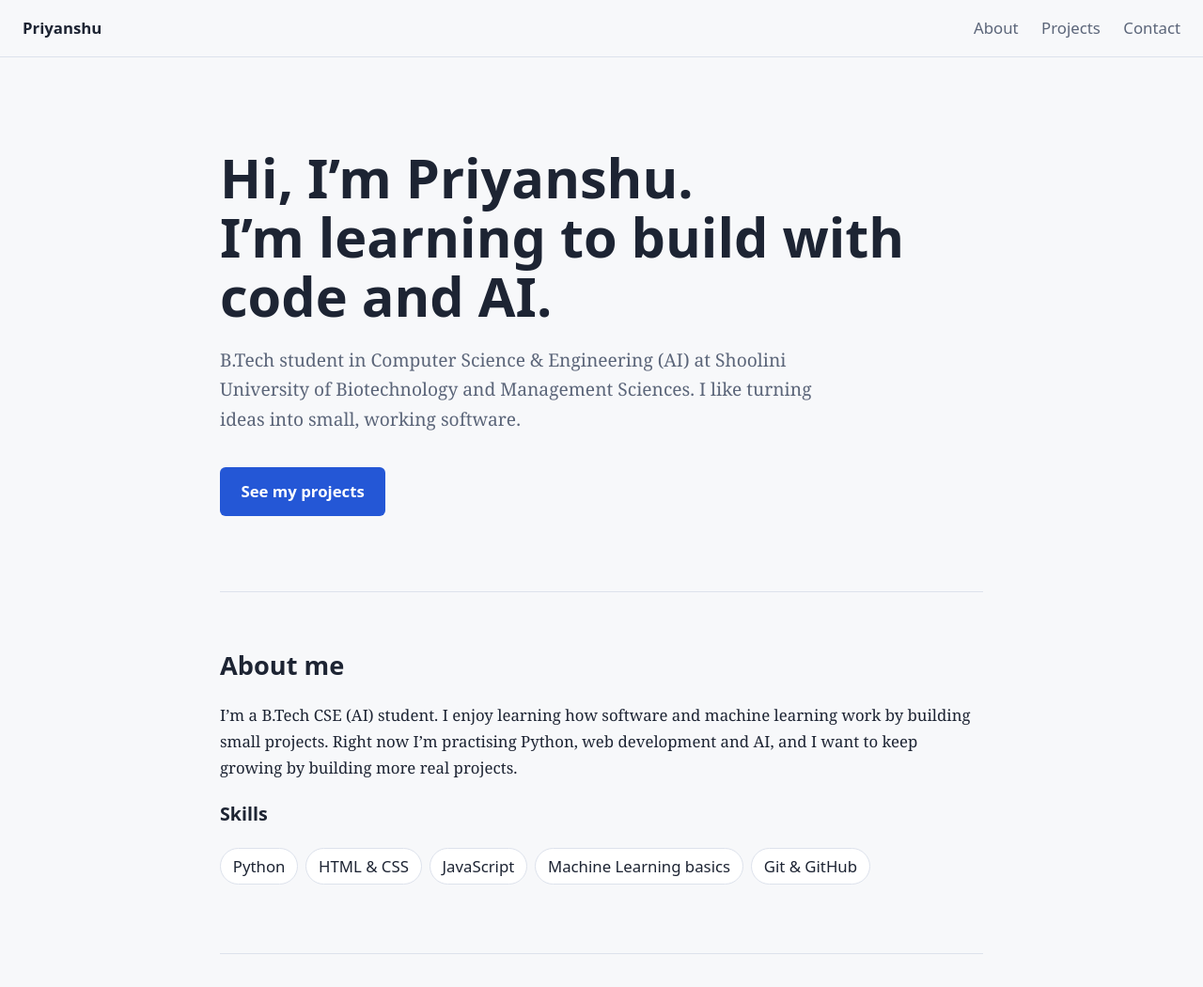
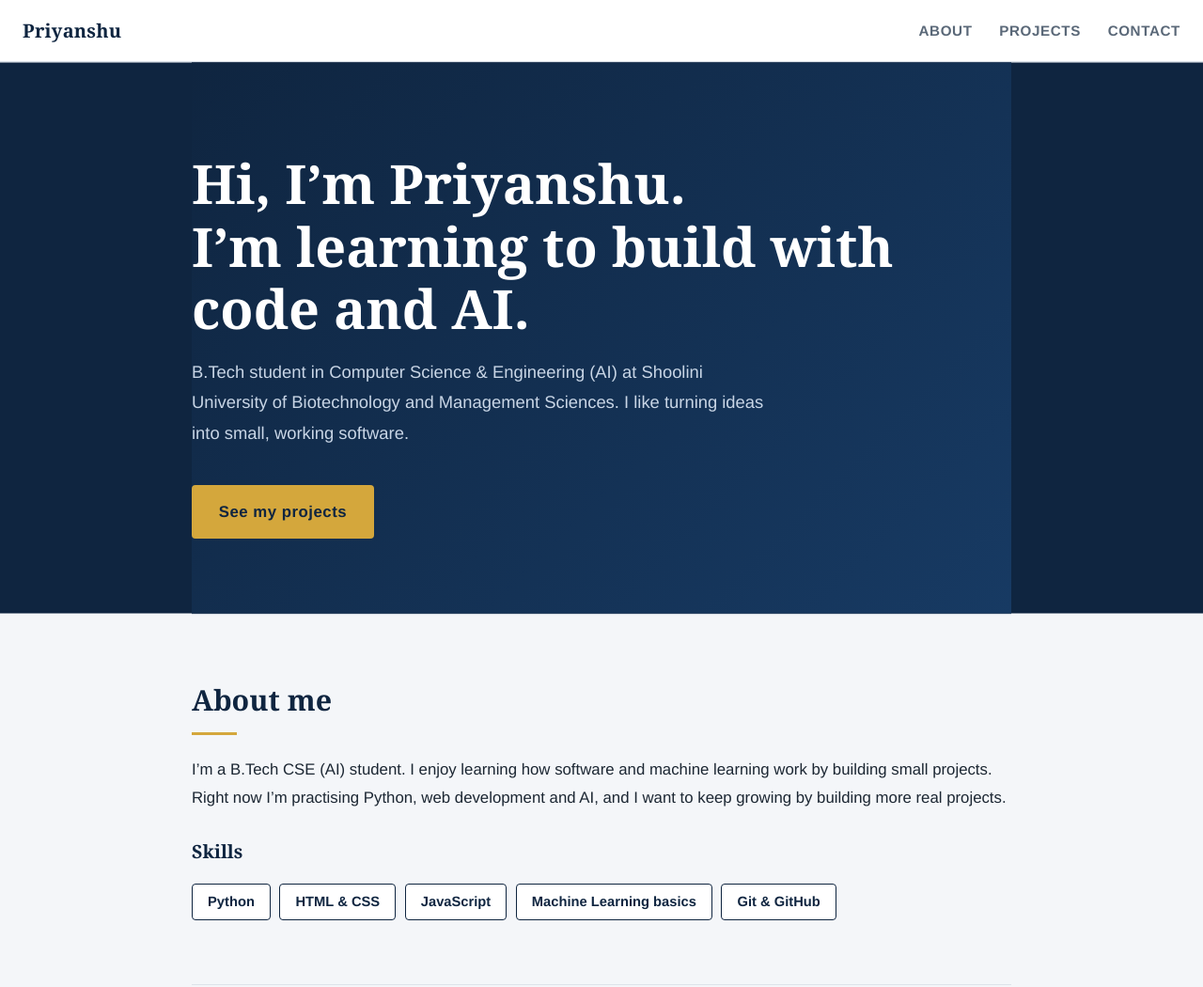
Before and after one commit to priyanshu2128-hub/portfolio, a plain HTML site: page index.html in a window 1280 px wide. Shown: the top 1050 px of the page at 94% size. Drawn offline with Linux system fonts and the light colour scheme.

Commit message:
Add files via upload

```diff
--- a/style.css
+++ b/style.css
@@ -1,30 +1,59 @@
-:root{--bg:#f7f8fa;--surface:#fff;--text:#1d2433;--muted:#5b6579;--accent:#2457d6;--line:#dde2ec}
-@media (prefers-color-scheme:dark){:root{--bg:#12161f;--surface:#1a202c;--text:#eef1f7;--muted:#a3adc2;--accent:#7fa2ff;--line:#2b3447}}
+:root{
+  --navy:#0f2540;--navy2:#173a63;--teal:#0e8a8a;--gold:#d4a73c;
+  --bg:#f4f6f9;--surface:#ffffff;--text:#1c2733;--muted:#5a6878;--line:#dde3ea
+}
 *{box-sizing:border-box}
-html{scroll-behavior:smooth}
-body{margin:0;background:var(--bg);color:var(--text);font:1.05rem/1.65 Georgia,"Times New Roman",serif}
-h1,h2,h3,nav,.btn,.brand,.tech{font-family:system-ui,-apple-system,"Segoe UI",sans-serif}
-a{color:var(--accent)}
-a:focus-visible,.btn:focus-visible{outline:3px solid var(--accent);outline-offset:3px}
-.site-header{position:sticky;top:0;display:flex;justify-content:space-between;align-items:center;padding:1rem 1.5rem;background:var(--bg);border-bottom:1px solid var(--line)}
-.brand{font-weight:700;text-decoration:none;color:var(--text)}
-nav a{margin-left:1.25rem;text-decoration:none;color:var(--muted)}
-nav a:hover{color:var(--accent)}
-main{max-width:860px;margin:0 auto;padding:0 1.5rem}
-section{padding:3.5rem 0;border-bottom:1px solid var(--line)}
-.hero{padding:6rem 0 5rem}
-h1{font-size:clamp(2.2rem,6vw,3.6rem);line-height:1.1;margin:0 0 1.25rem}
-h2{font-size:1.7rem;margin:0 0 1rem}
-.lead{font-size:1.2rem;color:var(--muted);max-width:60ch}
-.btn{display:inline-block;margin-top:1rem;padding:.75rem 1.4rem;background:var(--accent);color:#fff;border-radius:6px;text-decoration:none;font-weight:600}
-.skills{display:flex;flex-wrap:wrap;gap:.5rem;padding:0;list-style:none;font-family:system-ui,sans-serif}
-.skills li{padding:.3rem .8rem;border:1px solid var(--line);border-radius:999px;background:var(--surface)}
-.grid{display:grid;grid-template-columns:repeat(auto-fit,minmax(240px,1fr));gap:1.25rem}
-article{padding:1.25rem;background:var(--surface);border:1px solid var(--line);border-radius:8px}
-article h3{margin:0 0 .5rem}
-.tech{font-size:.9rem;color:var(--muted)}
+html{scroll-behavior:smooth;scroll-padding-top:4.5rem}
+body{margin:0;background:var(--bg);color:var(--text);
+  font:1.05rem/1.75 "Helvetica Neue",Helvetica,Arial,system-ui,sans-serif}
+h1,h2,h3,.brand{font-family:Georgia,"Times New Roman",serif}
+a{color:var(--teal);font-weight:600}
+a:focus-visible,.btn:focus-visible{outline:3px solid var(--gold);outline-offset:3px}
+
+.site-header{position:sticky;top:0;z-index:10;display:flex;justify-content:space-between;align-items:center;
+  padding:.95rem 1.5rem;background:var(--surface);border-bottom:1px solid var(--line)}
+.brand{font-weight:700;font-size:1.25rem;text-decoration:none;color:var(--navy);letter-spacing:.01em}
+nav a{margin-left:1.5rem;text-decoration:none;color:var(--muted);font-weight:600;font-size:.95rem;
+  letter-spacing:.04em;text-transform:uppercase;padding-bottom:3px;border-bottom:2px solid transparent;transition:.2s}
+nav a:hover{color:var(--navy);border-color:var(--gold)}
+
+main{max-width:920px;margin:0 auto;padding:0 1.5rem}
+section{padding:4rem 0 3.2rem}
+section+section{border-top:1px solid var(--line)}
+
+.hero{padding:6rem 0 5rem;background:var(--navy);color:#fff;
+  box-shadow:0 0 0 100vmax var(--navy);clip-path:inset(0 -100vmax)}
+.hero{background-image:linear-gradient(135deg,var(--navy) 0%,var(--navy2) 100%)}
+h1{font-size:clamp(2.2rem,6vw,3.6rem);line-height:1.15;margin:0 0 1.2rem;font-weight:700;color:#fff}
+.lead{font-size:1.15rem;color:#c9d6e6;max-width:60ch}
+.btn{display:inline-block;margin-top:1.3rem;padding:.85rem 1.8rem;background:var(--gold);color:var(--navy);
+  border-radius:4px;text-decoration:none;font-weight:700;letter-spacing:.03em;transition:transform .2s,background .2s}
+.btn:hover{transform:translateY(-2px);background:#e2b94d}
+
+h2{font-size:1.9rem;margin:0 0 1.4rem;color:var(--navy);font-weight:700;position:relative;padding-bottom:.7rem}
+h2::after{content:"";position:absolute;left:0;bottom:0;width:48px;height:3px;background:var(--gold)}
+h3{margin:1.6rem 0 .7rem;color:var(--navy)}
+
+.skills{display:flex;flex-wrap:wrap;gap:.6rem;padding:0;list-style:none}
+.skills li{padding:.35rem 1rem;border:1px solid var(--navy);color:var(--navy);border-radius:4px;
+  font-weight:600;font-size:.92rem;background:var(--surface)}
+
+.grid{display:grid;grid-template-columns:repeat(auto-fit,minmax(270px,1fr));gap:1.4rem}
+article{padding:1.5rem 1.4rem 1.3rem;background:var(--surface);border:1px solid var(--line);
+  border-left:4px solid var(--teal);border-radius:6px;box-shadow:0 2px 8px rgba(15,37,64,.06);
+  transition:transform .25s,box-shadow .25s}
+article:hover{transform:translateY(-4px);box-shadow:0 12px 26px rgba(15,37,64,.14)}
+article h3{margin:0 0 .5rem;font-size:1.2rem}
+article p{margin:.4rem 0}
+.tech{font-size:.85rem;color:var(--teal);font-weight:700;letter-spacing:.02em}
+article a{display:inline-block;margin-top:.5rem;text-decoration:none}
+article a::after{content:" →"}
+
 .contact{padding:0;list-style:none}
-.contact li{margin:.4rem 0}
-footer{text-align:center;padding:2rem;color:var(--muted);font-family:system-ui,sans-serif;font-size:.9rem}
-@media (max-width:560px){nav a{margin-left:.8rem}}
-@media (prefers-reduced-motion:reduce){html{scroll-behavior:auto}}
+.contact li{margin:.6rem 0;padding:.85rem 1.1rem;background:var(--surface);border:1px solid var(--line);
+  border-left:4px solid var(--gold);border-radius:6px}
+
+footer{text-align:center;padding:2rem;background:var(--navy);color:#9fb2c9;font-size:.92rem}
+
+@media (max-width:560px){nav a{margin-left:.9rem;font-size:.8rem}.hero{padding:4rem 0 3.2rem}}
+@media (prefers-reduced-motion:reduce){html{scroll-behavior:auto}*{transition:none!important}}
```
